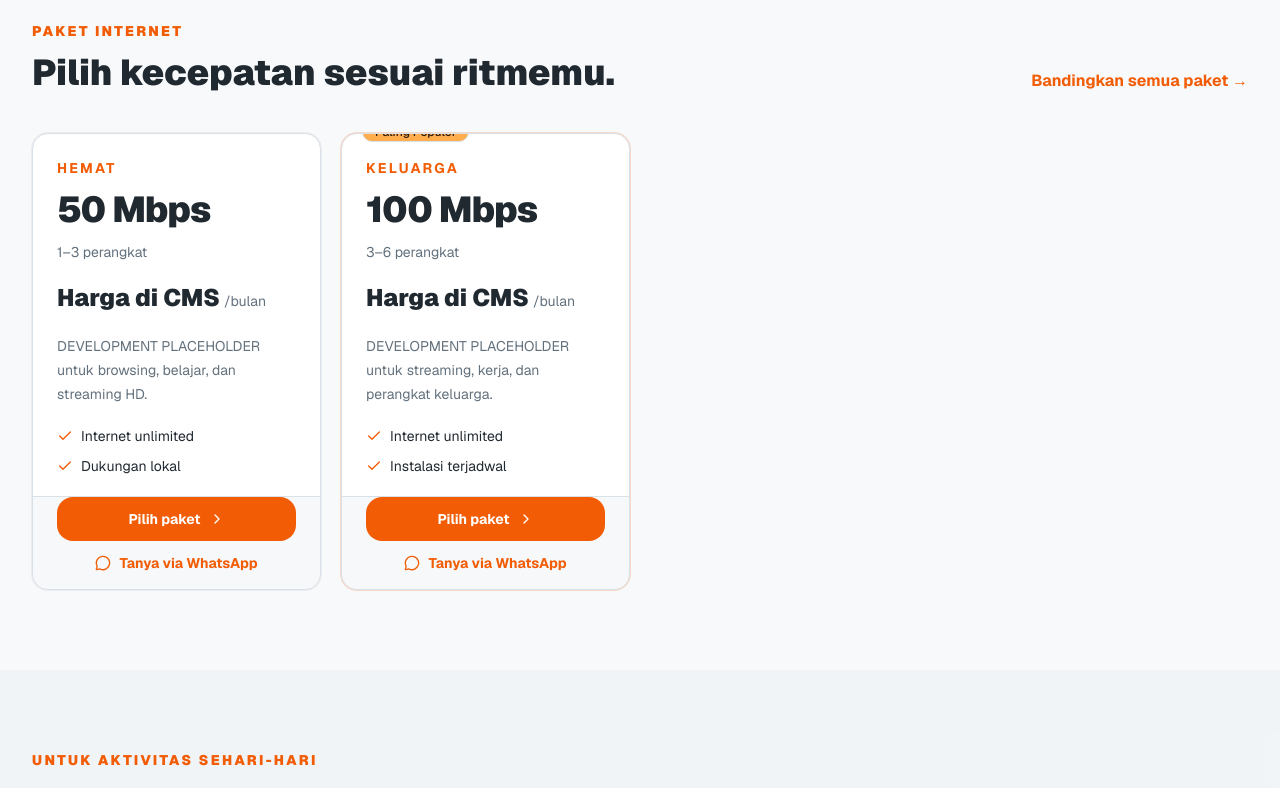
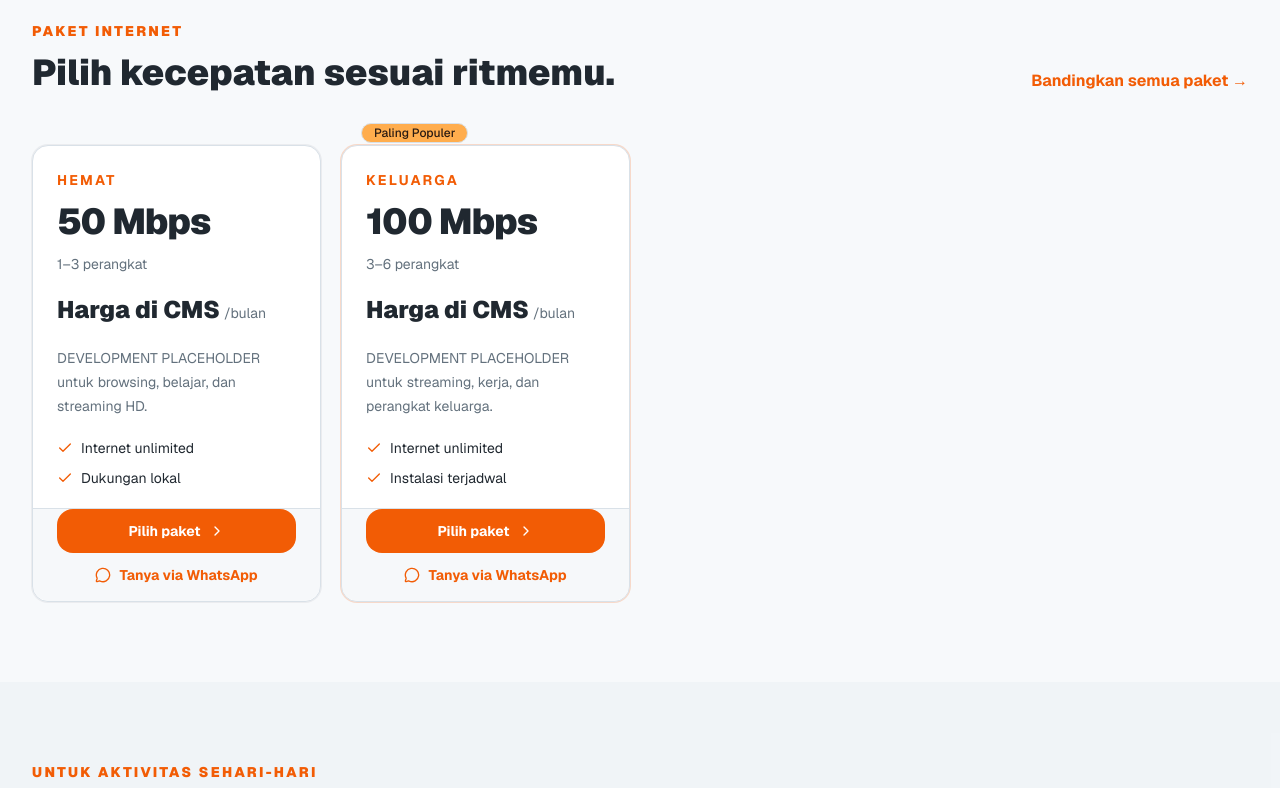
Before and after one commit to Rydhlnst/juliantnet, a Next.js app: page / in a window 1280 px wide. Shown: the part 1300-2088 px from the top of the page. Built offline with nearby package versions, Linux system fonts and the light colour scheme; no server answers.

Commit message:
fix: refine public site navigation and cards

```diff
--- a/app/page.tsx
+++ b/app/page.tsx
@@ -22,6 +22,6 @@ export default async function Home() {
     <section className="bg-muted/60 py-20"><div className="mx-auto max-w-7xl px-5 lg:px-8"><p className="text-sm font-black tracking-[.16em] text-primary uppercase">Untuk aktivitas sehari-hari</p><div className="mt-5 grid gap-8 lg:grid-cols-2"><h2 className="text-3xl font-black sm:text-4xl">Satu koneksi untuk kerja, belajar, hiburan, dan usaha.</h2><div className="grid grid-cols-2 gap-px bg-border">{useCases.map((item) => <div key={item} className="bg-muted p-6 font-bold">{item}</div>)}</div></div></div></section>
     <section className="mx-auto max-w-7xl px-5 py-20 lg:px-8"><div className="grid gap-10 lg:grid-cols-2 lg:items-center"><div className="relative min-h-80 overflow-hidden rounded-[2rem]"><Image src="/brand/internet-cepat-infrastructure.png" alt="Infrastruktur jaringan internet" fill sizes="(max-width: 1024px) 100vw, 50vw" className="object-cover" /></div><div><p className="text-sm font-black tracking-[.16em] text-primary uppercase">Jaringan & pemasangan</p><h2 className="mt-3 text-3xl font-black">Langkah yang jelas dari coverage sampai WiFi aktif.</h2><div className="mt-7 grid gap-5 sm:grid-cols-2">{[[Router, "Internet sesuai kebutuhan"], [RadioTower, "Informasi coverage jelas"], [Wrench, "Instalasi terjadwal"], [Headphones, "Bantuan mudah dijangkau"]].map(([Icon, label]) => { const ItemIcon = Icon as typeof Router; return <div key={label as string} className="border-t pt-4"><ItemIcon className="size-5 text-primary" /><p className="mt-3 font-bold">{label as string}</p></div> })}</div></div></div></section>
     <section className="bg-secondary py-20 text-secondary-foreground"><div className="mx-auto max-w-7xl px-5 lg:px-8"><p className="text-sm font-black tracking-[.16em] text-accent uppercase">Cara mulai</p><h2 className="mt-3 text-3xl font-black">Internetan dalam enam langkah.</h2><ol className="mt-10 grid gap-5 md:grid-cols-3 lg:grid-cols-6">{process.map((item, index) => <li key={item} className="border-t-2 border-accent pt-4"><span className="text-sm font-black text-accent">0{index + 1}</span><p className="mt-3 font-bold">{item}</p></li>)}</ol></div></section>
-    <section className="mx-auto max-w-7xl px-5 py-20 lg:px-8"><div className="grid gap-10 lg:grid-cols-[.8fr_1.2fr]"><div><p className="text-sm font-black tracking-[.16em] text-primary uppercase">FAQ</p><h2 className="mt-3 text-3xl font-black">Jawaban sebelum terhubung.</h2></div><Accordion className="rounded-2xl border bg-card px-5" multiple>{faqs.map((faq) => <AccordionItem key={faq.id} value={faq.id}><AccordionTrigger className="py-5 text-left">{faq.question}</AccordionTrigger><AccordionContent className="leading-7 text-muted-foreground">{faq.answer}</AccordionContent></AccordionItem>)}</Accordion></div></section>
+    <section className="mx-auto max-w-7xl px-5 py-20 lg:px-8"><div className="grid gap-10 lg:grid-cols-[.8fr_1.2fr]"><div><p className="text-sm font-black tracking-[.16em] text-primary uppercase">FAQ</p><h2 className="mt-3 text-3xl font-black">Jawaban sebelum terhubung.</h2></div><Accordion className="gap-3" multiple>{faqs.map((faq) => <AccordionItem className="rounded-2xl border border-border bg-card px-5" key={faq.id} value={faq.id}><AccordionTrigger className="py-5 text-left">{faq.question}</AccordionTrigger><AccordionContent className="leading-7 text-muted-foreground">{faq.answer}</AccordionContent></AccordionItem>)}</Accordion></div></section>
     <section className="bg-primary px-5 py-20 text-primary-foreground lg:px-8"><div className="mx-auto max-w-4xl text-center"><p className="text-sm font-black tracking-[.16em] text-accent uppercase">Siap terhubung?</p><h2 className="mt-4 text-4xl font-black sm:text-5xl">Bawa koneksi yang lebih nyaman ke lokasimu.</h2><Link className="mt-8 inline-flex h-12 items-center rounded-xl bg-background px-5 font-bold text-foreground" href="/cek-coverage">Cek Coverage</Link></div></section></main><SiteFooter /><script type="application/ld+json" dangerouslySetInnerHTML={{ __html: JSON.stringify(faqSchema) }} /></>
 }
--- a/components/plan-card.tsx
+++ b/components/plan-card.tsx
@@ -8,10 +8,12 @@ import { generateWhatsAppUrl, packageWhatsAppMessage } from "@/lib/whatsapp"
 
 export function PlanCard({ plan, settings }: { plan: PublicPlan; settings: PublicSettings }) {
   const displayedPrice = plan.isPromoActive && plan.promoPrice ? plan.promoPrice : plan.price
-  return <Card className={`relative h-full gap-5 border bg-card py-6 shadow-none ${plan.isPopular ? "border-primary/70 ring-1 ring-primary/20" : "border-border/75"}`}>
-    {plan.isPopular && <Badge className="absolute -top-3 left-5 rounded-full bg-accent px-3 py-1 text-accent-foreground">Paling Populer</Badge>}
-    <CardHeader className="gap-3 px-6"><p className="text-sm font-bold tracking-[.16em] text-primary uppercase">{plan.name}</p><CardTitle className="text-4xl font-black tracking-tight">{plan.speedMbps} Mbps</CardTitle><p className="text-muted-foreground">{plan.deviceMax ? `${plan.deviceMin}–${plan.deviceMax} perangkat` : `${plan.deviceMin}+ perangkat`}</p></CardHeader>
-    <CardContent className="space-y-5 px-6"><div>{plan.isPromoActive && plan.promoLabel && <p className="mb-1 text-sm font-bold text-primary">{plan.promoLabel}</p>}<span className="text-2xl font-black">{displayedPrice > 0 ? formatIdr(displayedPrice) : "Harga di CMS"}</span><span className="ml-1 text-sm text-muted-foreground">/bulan</span>{plan.isPromoActive && <p className="mt-1 text-sm text-muted-foreground line-through">{formatIdr(plan.price)}</p>}</div><p className="min-h-10 text-sm leading-6 text-muted-foreground">{plan.description}</p><ul className="space-y-2.5 text-sm">{plan.benefits.map((benefit) => <li key={benefit} className="flex gap-2"><Check className="mt-0.5 size-4 shrink-0 text-primary" />{benefit}</li>)}</ul></CardContent>
-    <CardFooter className="mt-auto flex-col gap-3 px-6 pt-0"><Link className="inline-flex h-11 w-full items-center justify-center gap-2 rounded-xl bg-primary px-4 text-sm font-bold text-primary-foreground" href={`/daftar?plan=${plan.id}`}>Pilih paket <ChevronRight className="size-4" /></Link><a className="inline-flex items-center gap-2 text-sm font-bold text-primary hover:underline" href={generateWhatsAppUrl(settings.whatsappNumber, packageWhatsAppMessage(settings.brandName, plan.name, plan.speedMbps))} target="_blank" rel="noreferrer"><MessageCircle className="size-4" />Tanya via WhatsApp</a></CardFooter>
-  </Card>
+  return <div className="relative pt-3">
+    {plan.isPopular && <Badge className="absolute top-0 left-5 z-10 -translate-y-1/2 rounded-full bg-accent px-3 py-1 text-accent-foreground">Paling Populer</Badge>}
+    <Card className={`h-full gap-5 border bg-card py-6 shadow-none ${plan.isPopular ? "border-primary/70 ring-1 ring-primary/20" : "border-border/75"}`}>
+      <CardHeader className="gap-3 px-6"><p className="text-sm font-bold tracking-[.16em] text-primary uppercase">{plan.name}</p><CardTitle className="text-4xl font-black tracking-tight">{plan.speedMbps} Mbps</CardTitle><p className="text-muted-foreground">{plan.deviceMax ? `${plan.deviceMin}–${plan.deviceMax} perangkat` : `${plan.deviceMin}+ perangkat`}</p></CardHeader>
+      <CardContent className="space-y-5 px-6"><div>{plan.isPromoActive && plan.promoLabel && <p className="mb-1 text-sm font-bold text-primary">{plan.promoLabel}</p>}<span className="text-2xl font-black">{displayedPrice > 0 ? formatIdr(displayedPrice) : "Harga di CMS"}</span><span className="ml-1 text-sm text-muted-foreground">/bulan</span>{plan.isPromoActive && <p className="mt-1 text-sm text-muted-foreground line-through">{formatIdr(plan.price)}</p>}</div><p className="min-h-10 text-sm leading-6 text-muted-foreground">{plan.description}</p><ul className="space-y-2.5 text-sm">{plan.benefits.map((benefit) => <li key={benefit} className="flex gap-2"><Check className="mt-0.5 size-4 shrink-0 text-primary" />{benefit}</li>)}</ul></CardContent>
+      <CardFooter className="mt-auto flex-col gap-3 px-6 pt-0"><Link className="inline-flex h-11 w-full items-center justify-center gap-2 rounded-xl bg-primary px-4 text-sm font-bold text-primary-foreground" href={`/daftar?plan=${plan.id}`}>Pilih paket <ChevronRight className="size-4" /></Link><a className="inline-flex items-center gap-2 text-sm font-bold text-primary hover:underline" href={generateWhatsAppUrl(settings.whatsappNumber, packageWhatsAppMessage(settings.brandName, plan.name, plan.speedMbps))} target="_blank" rel="noreferrer"><MessageCircle className="size-4" />Tanya via WhatsApp</a></CardFooter>
+    </Card>
+  </div>
 }
```
Also changed, not shown: components/site-header.tsx (+1 -1 lines).
